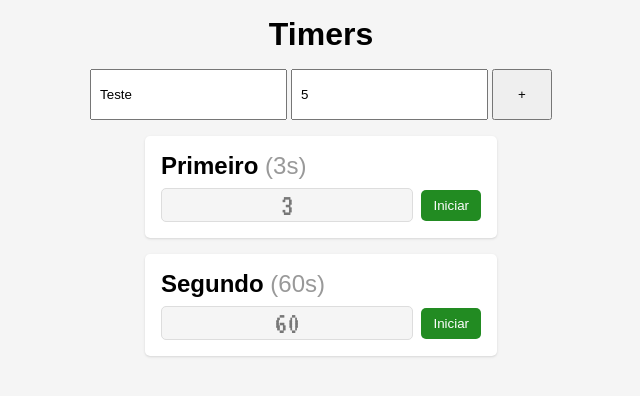
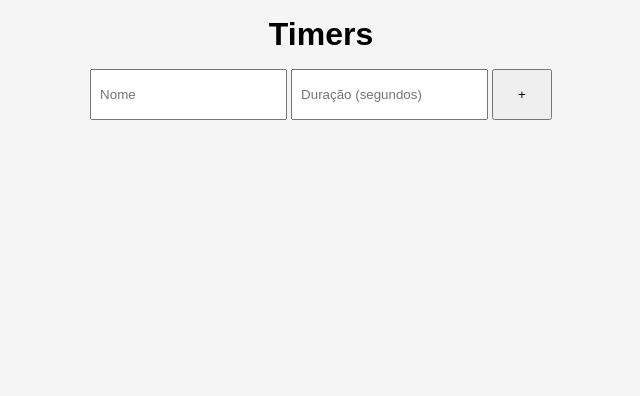
Before and after one commit to felipqsquall/my-timers-react, a React (Create React App) app: page / in a window 1280 px wide. Shown: the top 396 px of the page, without its empty margins (319-959 px from the left). Built offline with nearby package versions, Linux system fonts and the light colour scheme; the HTML template or start-up script is replaced by a standard one.

Commit message:
App Finalizado

```diff
--- a/src/App.js
+++ b/src/App.js
@@ -5,10 +5,11 @@
 import styles from "./App.module.css";
 
 function App() {
-  const [timers, setTimers] = useState([
-    {id: 1, name: "Primeiro", duration: 3},
-    {id: 2, name: "Segundo", duration: 60}
-  ]);
+  const [timers, setTimers] = useState([]);
+
+  const deleteTimer = (timerId) => {
+    setTimers(timers.filter(({id}) => id !== timerId));
+  };
 
   return (
     <main className={styles.main}>
@@ -18,7 +19,7 @@
 
       <div className={styles.timers}>
         {timers.map((timer) => (
-          <Timer key={timer.id} {...timer}/>
+          <Timer key={timer.id} deleteTimer ={deleteTimer} {...timer}/>
         ))}
       </div>
     </main>
--- a/src/components/Timer/Timer.module.css
+++ b/src/components/Timer/Timer.module.css
@@ -7,7 +7,9 @@
 }
 
 .header{
-
+  display: flex;
+  justify-content: space-between;
+  align-items: center;
 }
 
 .initialDuration{
@@ -49,5 +51,7 @@
   background-color: forestgreen;
 }
 
-/*.delete{
-} */
+.delete{
+  padding: 0.25rem 0.5rem;
+  background-color: crimson;
+}
--- a/src/components/Timer/index.js
+++ b/src/components/Timer/index.js
@@ -2,7 +2,7 @@
 import Loading from "../Loading";
 import styles from "./Timer.module.css";
 
-const Timer = ({name, duration}) => {
+const Timer = ({id, name, duration, deleteTimer}) => {
   const [timeLeft, setTimeLeft] = useState(duration);
   const [intervalId, setIntervalId] = useState(null);
   const [running, setRunning] = useState(false);
@@ -14,6 +14,10 @@
     }
   },[timeLeft, intervalId]);
 
+  useEffect(() => {
+    return () => {clearInterval(intervalId);};
+  }, [intervalId]);
+
   const handleStartClick = () => {
     setRunning(true);
 
@@ -24,12 +28,22 @@
     setIntervalId(id);
   };
 
+  const handleDeleteClick = () => {
+    if (window.confirm(`Tem certeza que você deseja remover o timer "${name}"?`)) {
+      deleteTimer(id);
+    }
+  }
+
   return (
     <section className={styles.timer}>
       <header className={styles.header}>
         <h2>
           {name} <span className={styles.initialDuration}>({duration}s)</span>
         </h2>
+
+        <button className={`${styles.button} ${styles.delete}`} onClick={handleDeleteClick}>
+          &#x2715;
+        </button>
       </header>
 
       <div className={styles.details}>
--- a/src/components/TimerForm/index.js
+++ b/src/components/TimerForm/index.js
@@ -22,7 +22,6 @@
         className={styles.input}
         name="name"
         placeholder="Nome"
-        defaultValue="Teste" //TODO: REMOVER
       />
 
       <input
@@ -31,7 +30,6 @@
         name="duration"
         placeholder="Duração (segundos)"
         min="1"
-        defaultValue={5} //TODO: REMOVER
       />
 
       <input
```
